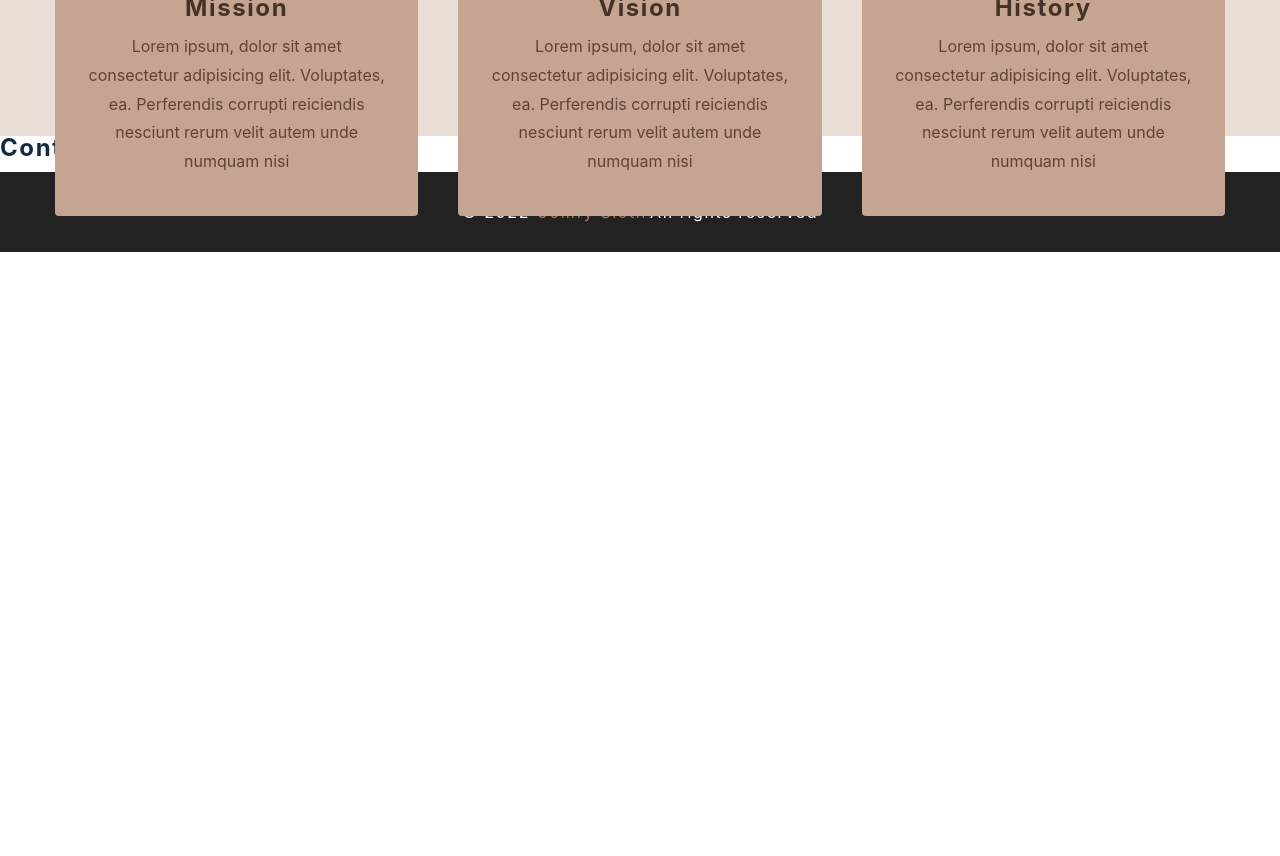
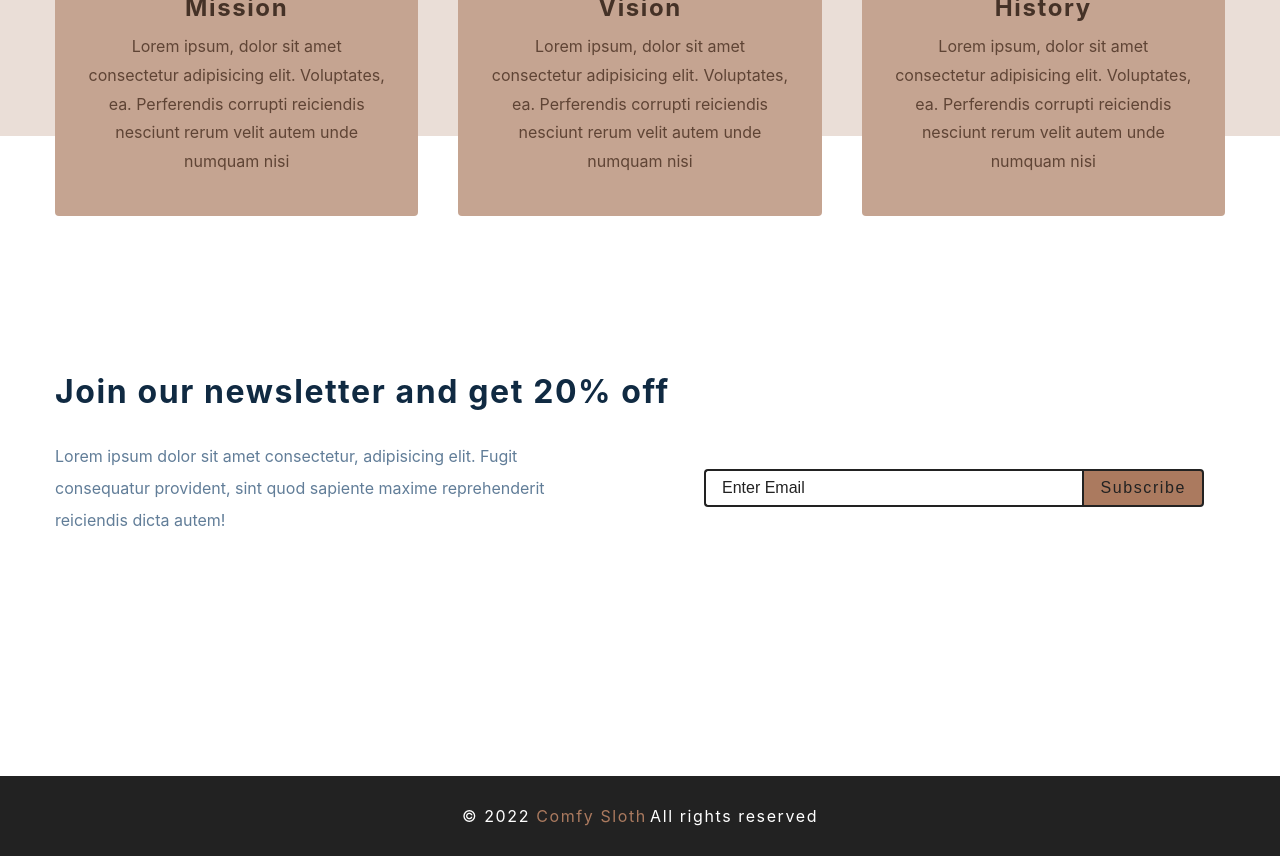
Before and after one commit to IncredibleMaster/storeauth, a React (Create React App) app: page / in a window 1280 px wide. Shown: the part 1200-2056 px from the top of the page. Before the commit the page ends 1452 px from the top, so only its background shows below. Built offline with nearby package versions, Linux system fonts and the light colour scheme; the HTML template or start-up script is replaced by a standard one.

Commit message:
feat: add content

```diff
--- a/src/components/Contact.js
+++ b/src/components/Contact.js
@@ -2,7 +2,35 @@
 import styled from 'styled-components'
 
 const Contact = () => {
-  return <h4>contact section</h4>
+  return (
+    <Wrapper>
+      <div className='section-center'>
+        <h3>Join our newsletter and get 20% off</h3>
+        <div className='content'>
+          <p>
+            Lorem ipsum dolor sit amet consectetur, adipisicing elit. Fugit
+            consequatur provident, sint quod sapiente maxime reprehenderit
+            reiciendis dicta autem!
+          </p>
+          <form
+            className='contact-form'
+            action='https://formspree.io/f/xeqdjdda'
+            method='POST'
+          >
+            <input
+              type='email'
+              name='email'
+              className='form-input'
+              placeholder='enter email'
+            />
+            <button type='submit' className='submit-btn'>
+              subscribe
+            </button>
+          </form>
+        </div>
+      </div>
+    </Wrapper>
+  );
 }
 const Wrapper = styled.section`
   padding: 5rem 0;
```
